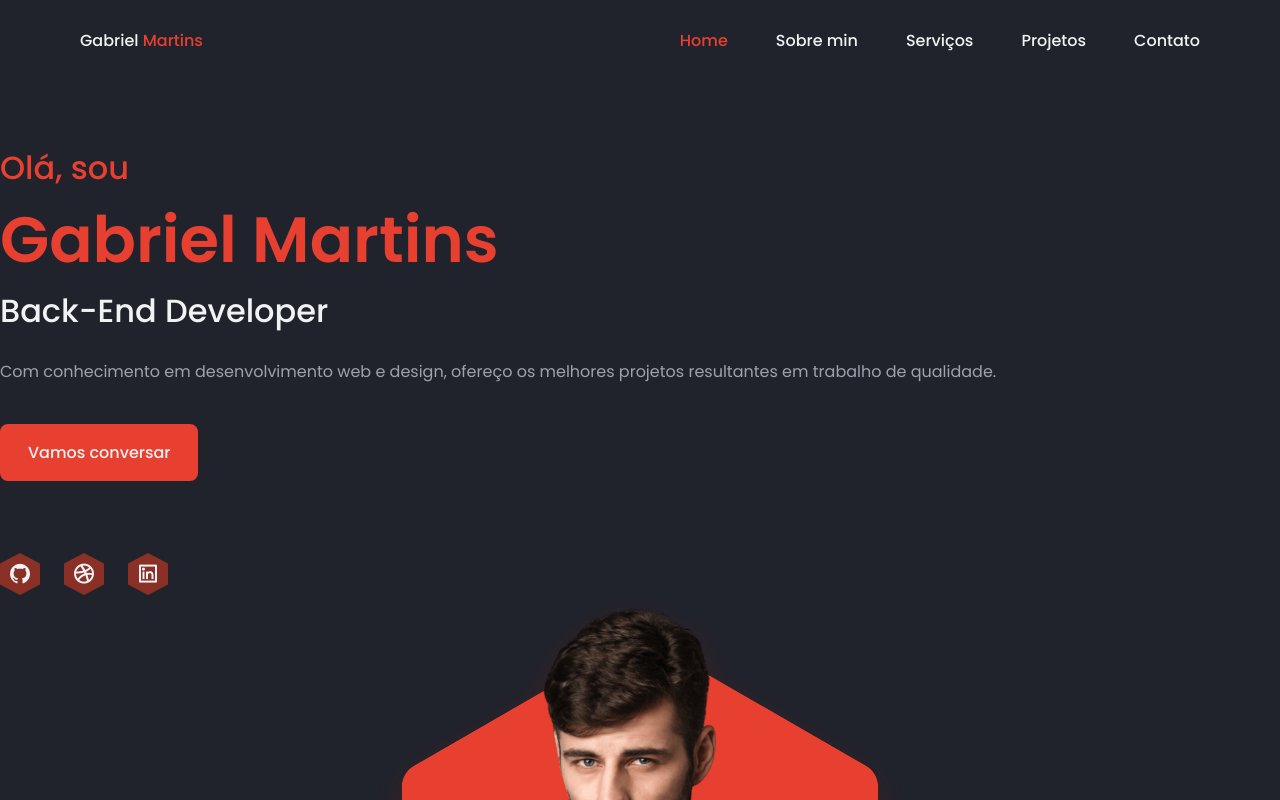
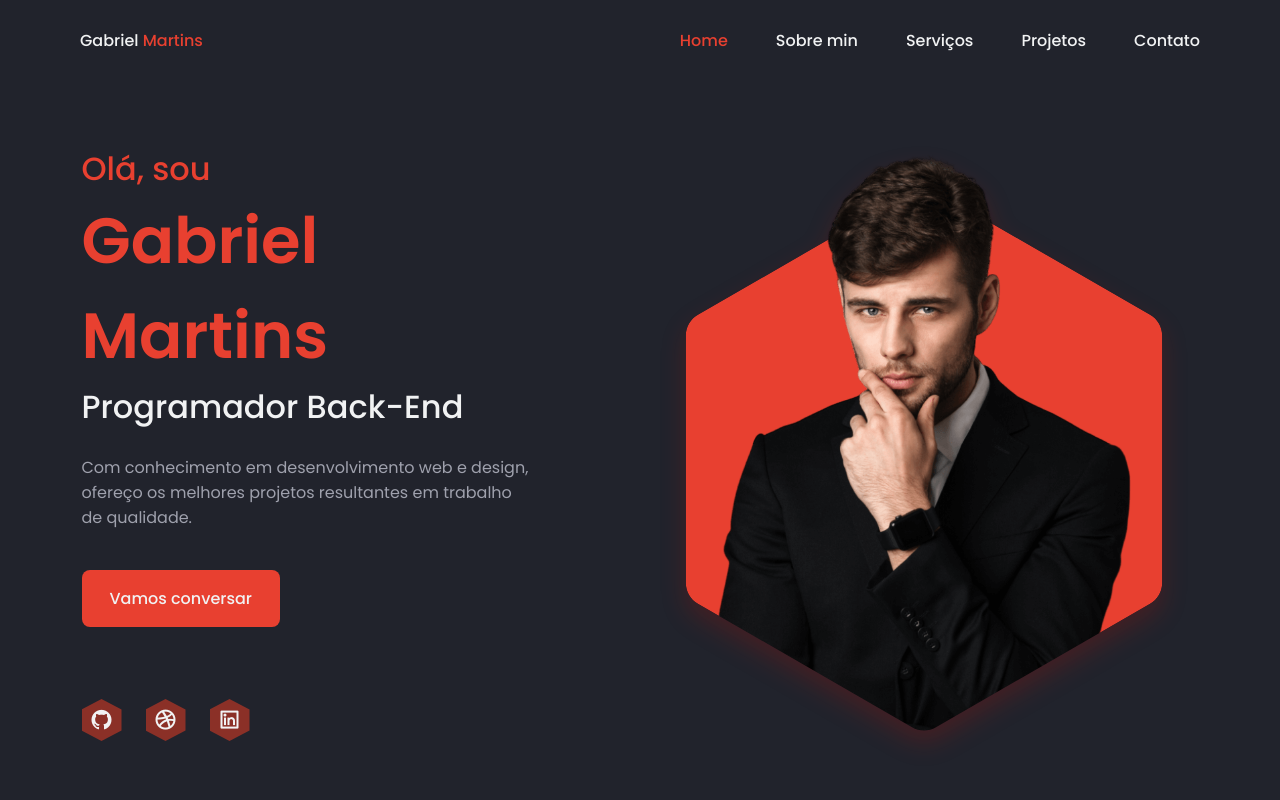
Before and after one commit to omartins-zs/portfolio_responsive_website, a plain HTML site: page index.html in a window 1280 px wide. Shown: the top 800 px of the page. Drawn offline with nearby package versions, Linux system fonts and the light colour scheme.

Commit message:
Ajustes de Texto e Sections

```diff
--- a/index.html
+++ b/index.html
@@ -14,7 +14,7 @@
     <!--=============== CSS ===============-->
     <link rel="stylesheet" href="assets/css/styles.css">
 
-    <title>Responsive portfolio website - Bedimcode</title>
+    <title>Responsive Portfolio Website - Gabriel Martins</title>
 </head>
 
 <body>
@@ -61,17 +61,16 @@
     <main class="main">
         <!--==================== HOME ====================-->
         <section class="home section" id="home">
-            <div class="home__container container-grid">
+            <div class="home__container container grid">
                 <div class="home__content">
                     <div class="home__data">
                         <h3 class="home__subtitle">
                             Olá, <span>sou</span>
                         </h3>
 
-                        <h1 class="home__title">
-                            Gabriel Martins
-                        </h1>
-                        <h3 class="home__education">Back-End Developer</h3>
+                        <h1 class="home__title">Gabriel Martins</h1>
+
+                        <h3 class="home__education">Programador Back-End</h3>
 
                         <p class="home__description">
                             Com conhecimento em desenvolvimento web e
@@ -79,7 +78,7 @@
                             em trabalho de qualidade.
                         </p>
 
-                        <a href="" class="button" id="contact">Vamos conversar</a>
+                        <a href="#contact" class="button">Vamos conversar</a>
                     </div>
 
                     <div class="home__social">
@@ -246,7 +245,7 @@
             <div class="services__container container grid">
                 <article class="services__card">
                     <i class="ri-layout-line services__icon"></i>
-                    <h2 class="services__title">Web developer</h2>
+                    <h2 class="services__title">Desenvolvimento WEB</h2>
                     <p class="services__description">
                         Desenvolvimento de páginas web personalizadas.
                         Usando as tecnologias atuais e
@@ -389,7 +388,7 @@
                     <h1 class="footer__title">
                         Gabriel <span>Martins</span>
                     </h1>
-                    <h2 class="footer__education">Back-End Developer</h2>
+                    <h2 class="footer__education">Programador Back-End</h2>
                 </div>
 
                 <div class="footer__social">
```
